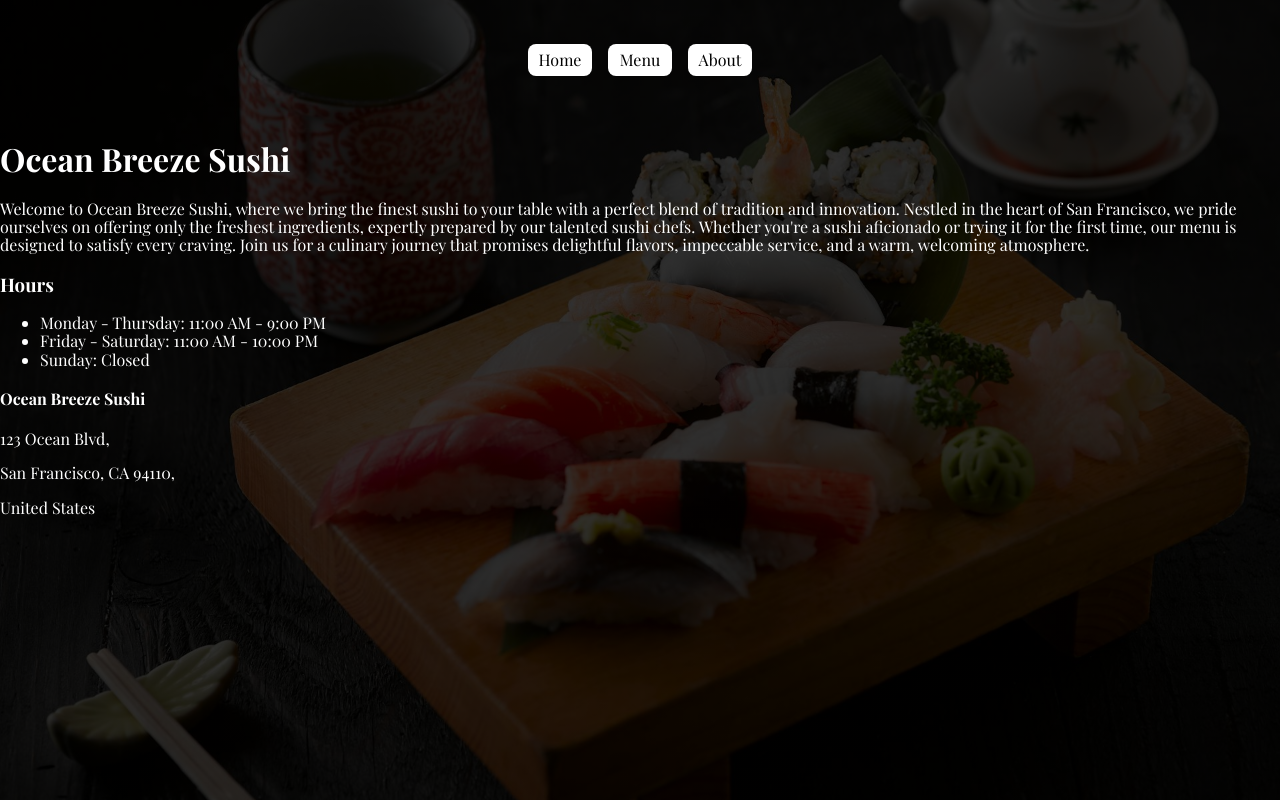
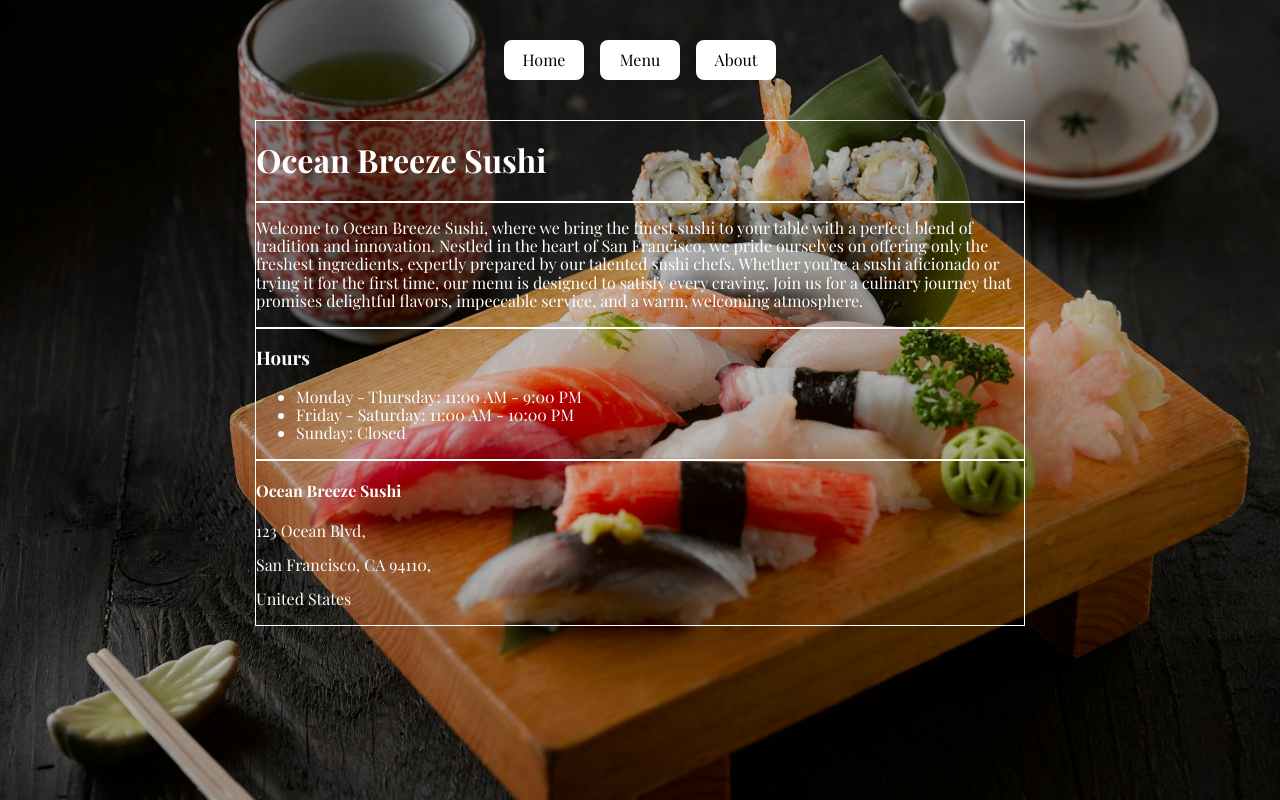
Before and after one commit to xccyxx/restaurant-page, a website built with webpack: page src/template.html in a window 1280 px wide. Built offline with nearby package versions, Linux system fonts and the light colour scheme; a web font is replaced by a local one.

Commit message:
Apply flexbox to #content for horizontal centering

```diff
--- a/src/home.js
+++ b/src/home.js
@@ -3,7 +3,6 @@ const initializeHomeContent = () => {
     // name part
     const nameSection = document.createElement("div");
     nameSection.appendChild(document.createElement("h1")).textContent = "Ocean Breeze Sushi";
-
 
     // Intro part
     const introSection = document.createElement("div");
--- a/src/styles.css
+++ b/src/styles.css
@@ -12,7 +12,7 @@ body {
     height: 100vh;
 
     /* Background image */
-    background: linear-gradient( rgba(0, 0, 0, 0.8), rgba(0, 0, 0, 0.8) ), url('./assets/background.jpg');
+    background: linear-gradient( rgba(0, 0, 0, 0.2), rgba(0, 0, 0, 0.2) ), url('./assets/background.jpg');
     background-position: center;
     background-repeat: no-repeat;
     background-size: cover;
@@ -32,12 +32,24 @@ nav {
 }
 
 .btn {
-    height: 2rem;
-    width: 4rem;
+    height: 2.5rem;
+    width: 5rem;
     border-radius: 8px;
     border: none;
     background-color: white;
+    padding: 0px;
+}
 
+#content {
+    display: flex;
+    flex-direction: column;
+    align-items: center;
+    justify-content: start;
+}
+
+#content > div {
+    width: 60%;
+    border: 1px white solid;
 }
 
 .dishImg {
```
